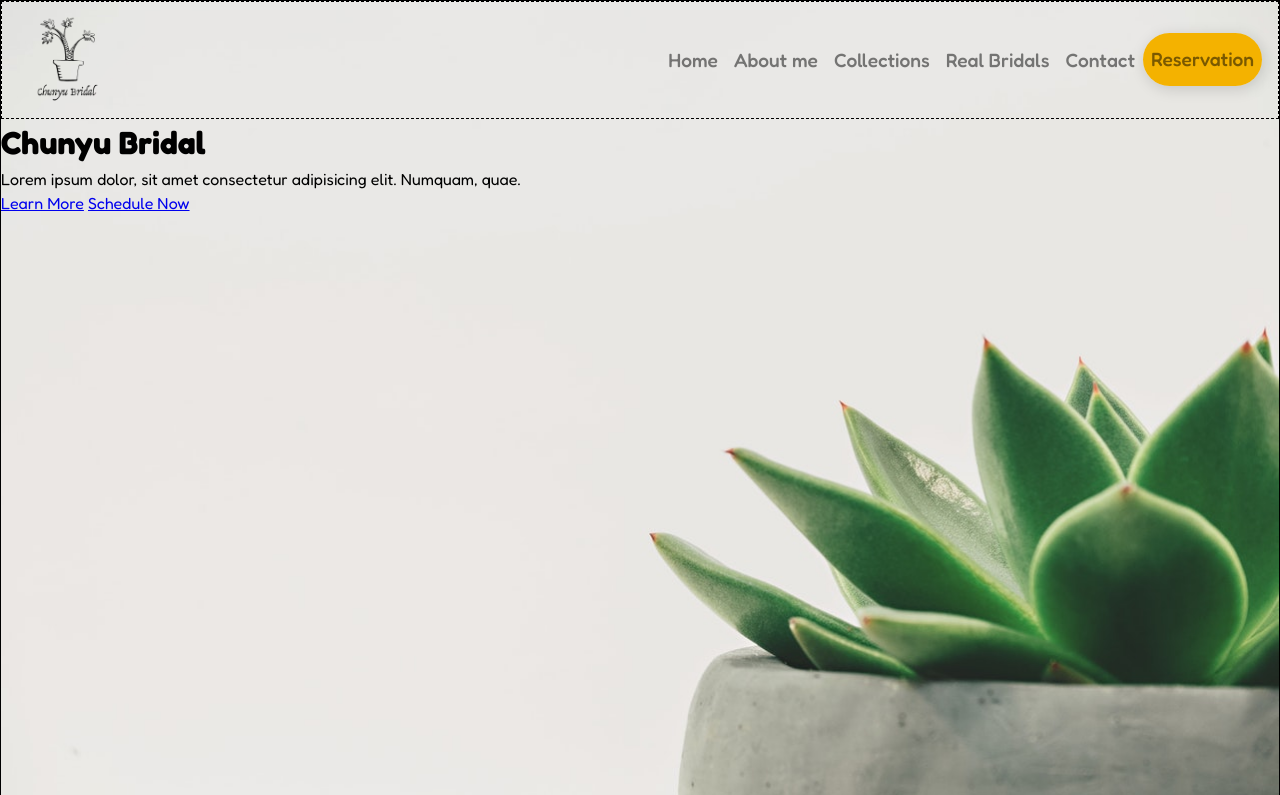
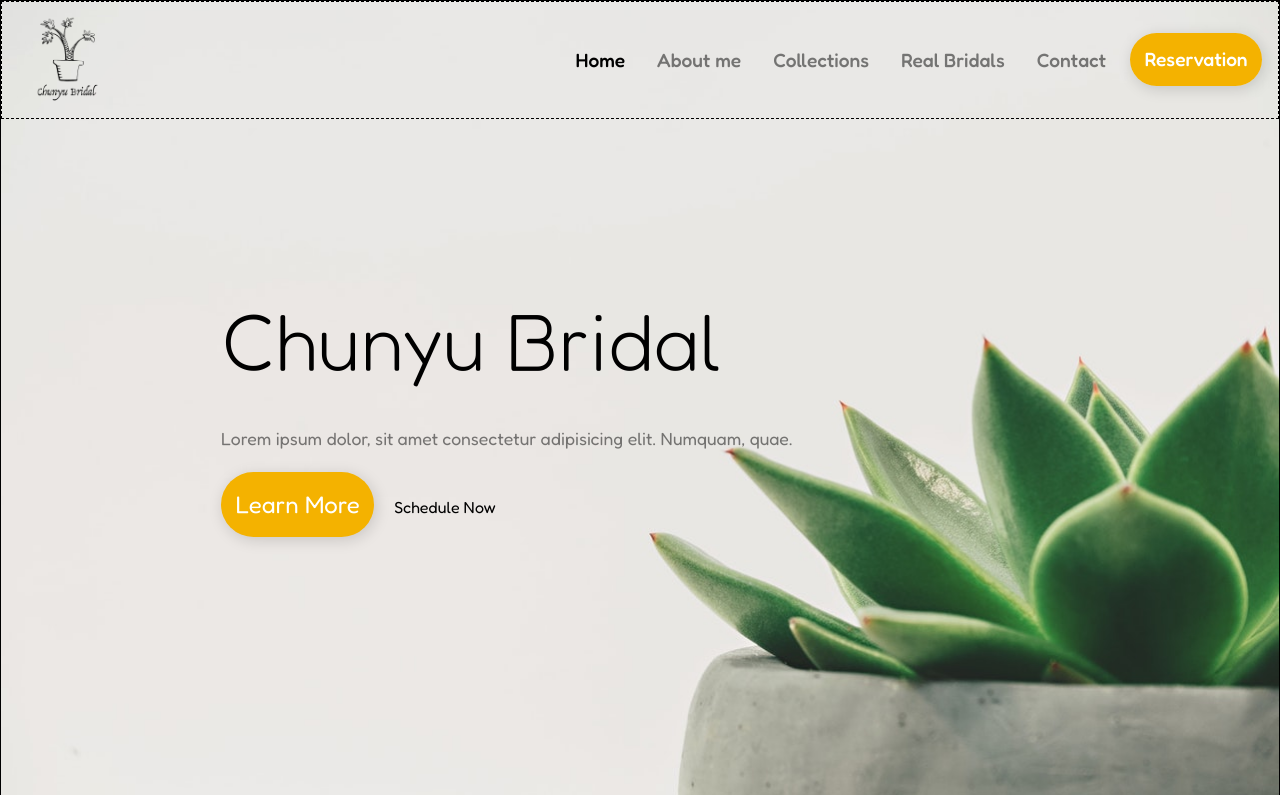
Before and after one commit to Cecilia0109/Project, a plain HTML site: page chunyu_bridal/index.html in a window 1280 px wide. Shown: the top 795 px of the page. Drawn offline with Linux system fonts and the light colour scheme.

Commit message:
add homePage

```diff
--- a/chunyu_bridal/Src/style.css
+++ b/chunyu_bridal/Src/style.css
@@ -3,6 +3,7 @@
 :root{
     --btn-text-color:rgba(0,0,0,.5);
     --btn-background-color: #f4b200;
+    --active-color:#000;
 }
 body,html{
     font-family: 'Fredoka', sans-serif;
@@ -24,9 +25,6 @@ header {
     border: 1px solid #000;
     width: 100%;
     height: 798px;
-
-
-
 
 }
 
@@ -52,18 +50,28 @@ header {
     background-repeat: no-repeat;
     background-position: center;
 }
-.navbar ul{
+header ul{
     display: flex;
 }
-.navbar ul li {
+header ul li {
     list-style: none;
 }
-.navbar ul li a{
+
+header ul li a{
     text-decoration: none;
     padding-right: 0.5rem;
     padding-left: 0.5rem;
     color: var(--btn-text-color);
 }
+
+header ul li a:last-child{
+    margin-left: 1rem;
+}
+
+.active{
+    color: var(--active-color);
+}
+
 
 .btn{
     background-color: var(--btn-background-color);
@@ -85,3 +93,43 @@ header {
     z-index: -1;
     background-size: cover;
 }
+
+.text{
+    position: absolute;
+    top: 0;
+    left: 220px;
+    display: flex;
+    flex-direction: column;
+    width: 100%;
+    height: 100%;
+    justify-content: center;
+}
+
+.text h1{
+    font-size: 5rem;
+    font-weight: 200;
+    line-height: 2em;
+}
+
+.text p{
+    font-size: 1.1rem;
+    line-height: 2em;
+    color: var(--btn-text-color);
+}
+
+.text div a{
+    display: inline-block;
+    text-decoration: none;
+    margin-top: 1rem;
+    font-size: 1.5rem;
+}
+
+.text div a:last-child{
+    margin-left: 1rem;
+    color: var(--active-color);
+    font-size: 1rem;
+}
+
+.text div a:last-child:hover{
+    border-bottom: 1px solid var(--active-color);
+}
--- a/chunyu_bridal/index.html
+++ b/chunyu_bridal/index.html
@@ -14,7 +14,7 @@
         <nav class="navbar">
             <div class="logo"></div>
             <ul>
-                <li><a class="active" href="#">Home</a></li>
+                <li><a href="#" class="active">Home</a></li>
                 <li><a href="#">About me</a></li>
                 <li><a href="#">Collections</a></li>
                 <li><a href="#">Real Bridals</a></li>
@@ -25,8 +25,10 @@
         <div class="text">
             <H1>Chunyu Bridal</H1>
             <p>Lorem ipsum dolor, sit amet consectetur adipisicing elit. Numquam, quae.</p>
-            <a href="#">Learn More</a>
+           <div>
+            <a href="#" class="btn">Learn More</a>
             <a href="#">Schedule Now</a>
+           </div>
         </div>
         <!-- todo add background picture -->
         <div class="background"></div>
```
Also changed, not shown: chunyu_bridal/Src/text.html (added, +32 -0 lines).
